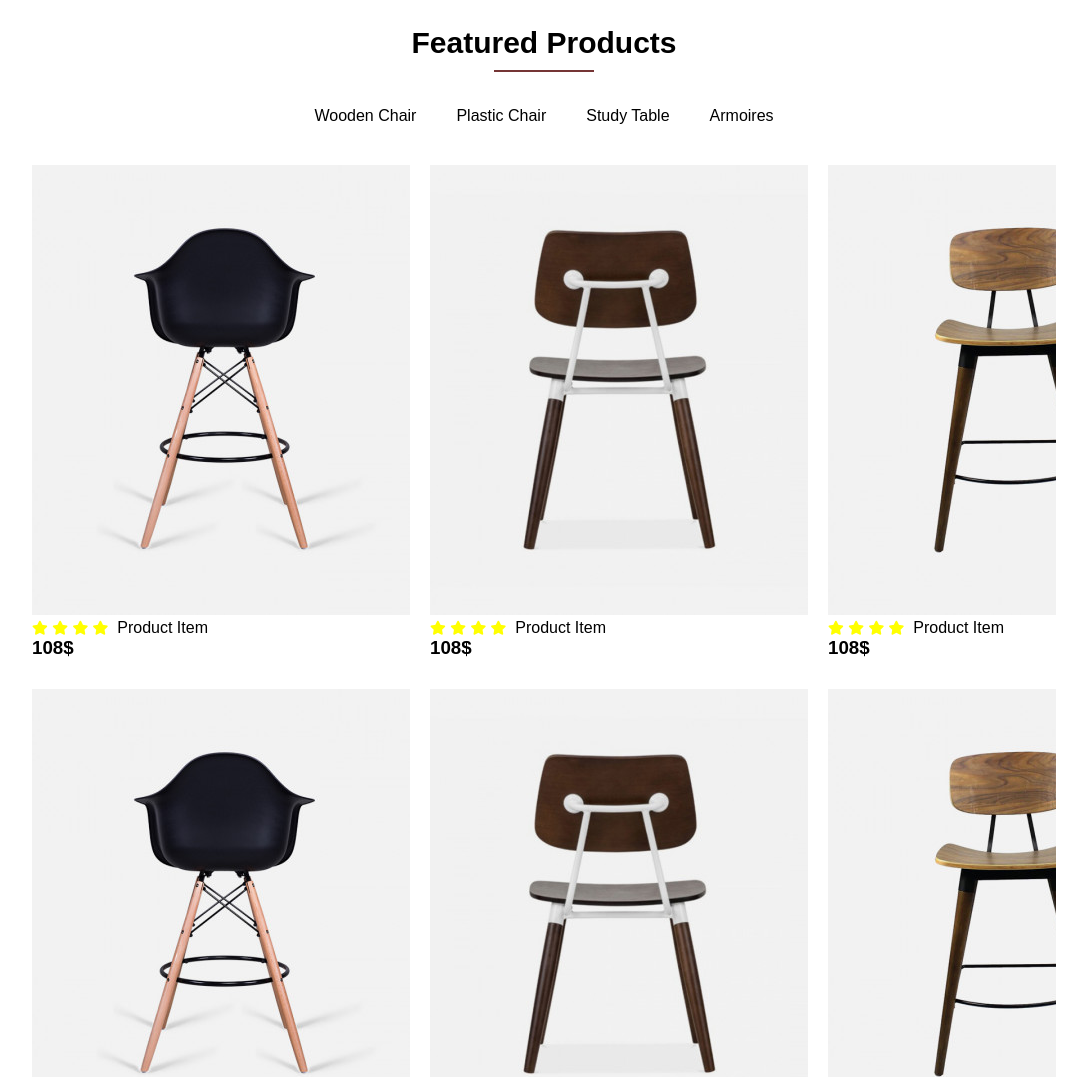
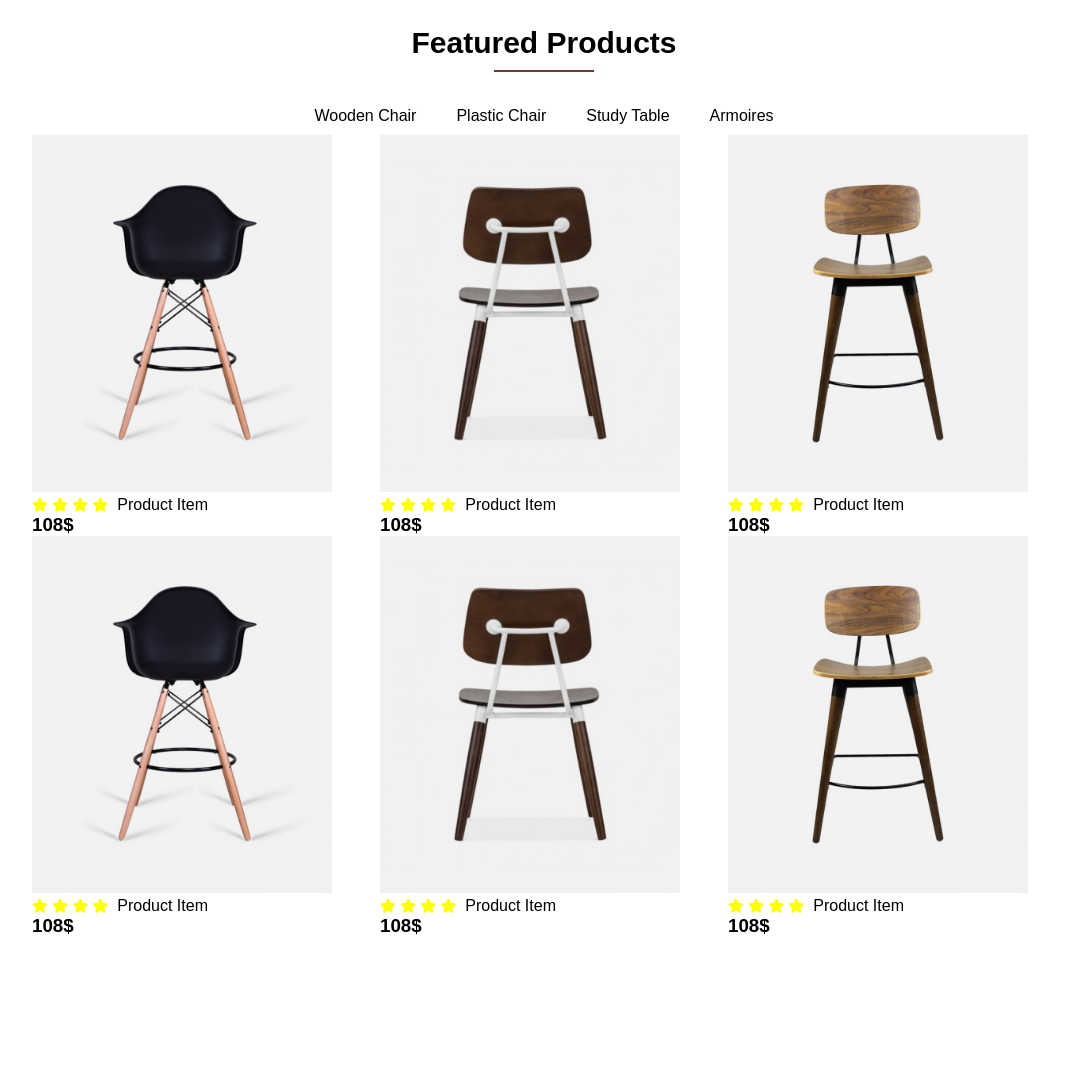
Before and after one commit to ahmedalaa202221/HTMLProject2, a plain HTML site: page index.html in a window 1280 px wide. Shown: the part 1540-2617 px from the top of the page, without its empty margins (96-1183 px from the left). After the commit the page ends 2517 px from the top, so only its background shows below. Drawn offline with Linux system fonts and the light colour scheme.

Commit message:
Update style.css

```diff
--- a/css/style.css
+++ b/css/style.css
@@ -382,7 +382,7 @@ element {
     grid-template-columns: repeat(3,1fr);
     grid-gap: 20px;
     margin: 30px 0px;
-    overflow: auto;
+    margin : auto;
   }
 
   .product-img {
@@ -412,7 +412,7 @@ element {
   .product-overlay ul li {
     width: 40px;
     height: 40px;
-    background-color: var(--maincolor);
+    background-color: rgb(117, 53, 53);
     display: inline-block;
     text-align: center;
   }
@@ -420,3 +420,7 @@ element {
   .product-item i.active {
     color: yellow;
   }
+
+  .product-img img {
+    width: 300px;
+  }
```
